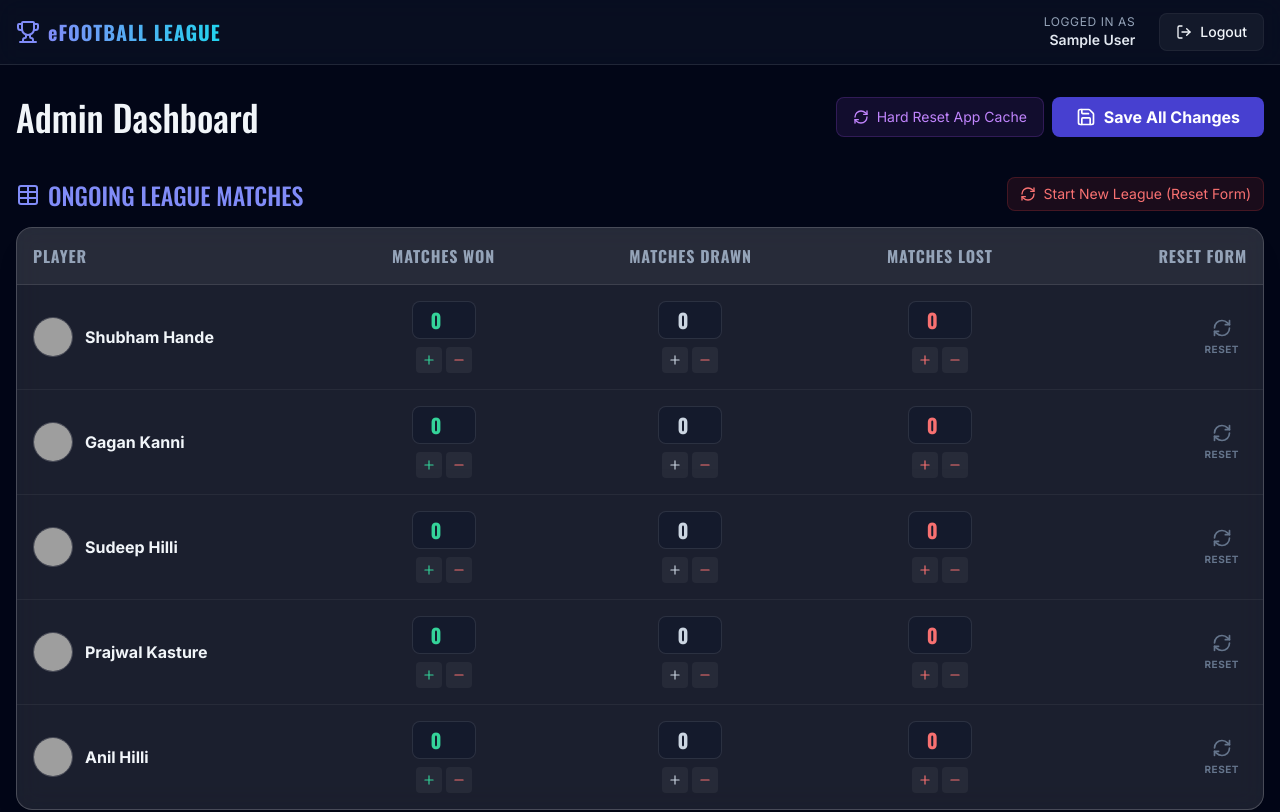
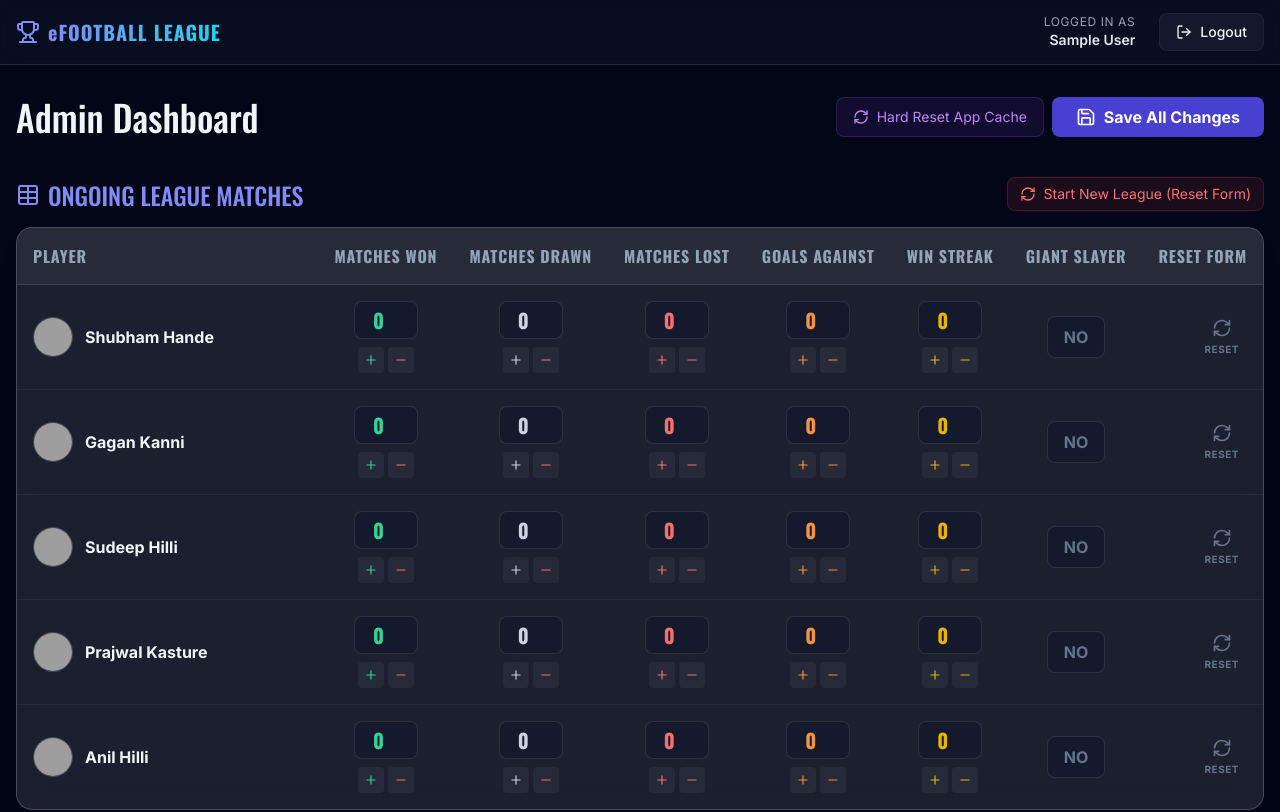
Before and after one commit to gagankanni1719-ui/efootball_league, a React (Vite) app: page /admin in a window 1280 px wide. Shown: the top 812 px of the page. Built offline with nearby package versions, Linux system fonts and the light colour scheme; no server answers; the database is empty; sample sign-in values are in the browser's storage; grey boxes are pictures that could not be loaded.

Commit message:
feat: add win streak, goals against, and giant slayer tracking to player schema and admin dashboard

```diff
--- a/index.html
+++ b/index.html
@@ -4,6 +4,7 @@
     <meta charset="UTF-8" />
     <meta name="viewport" content="width=device-width, initial-scale=1.0" />
     <title>eFootball Mini League</title>
+    <link rel="icon" type="image/png" href="/favicon.png" />
     <link href="https://fonts.googleapis.com/css2?family=Inter:wght@400;500;600;700;800&family=Oswald:wght@500;600;700&display=swap" rel="stylesheet" />
   </head>
   <body class="bg-slate-950 text-white min-h-screen">
--- a/src/components/PlayerCard.jsx
+++ b/src/components/PlayerCard.jsx
@@ -10,6 +10,11 @@ const PlayerCard = ({ player, isCurrentUser, isTopScorer, isLeagueLeader }) => {
   const [newFlag, setNewFlag] = useState(player.flag || '🌍');
 
   const isEpic = player.goals >= 10;
+
+  const played = (player.matchesWon || 0) + (player.matchesDrawn || 0) + (player.matchesLost || 0);
+  const isOnFire = (player.winStreak || 0) >= 3;
+  const isBrickWall = played >= 3 && (player.goalsAgainst || 0) === 0;
+  const isGiantSlayer = player.giantSlayer === true;
 
   const handleSaveProfile = () => {
     if (newPfpUrl.trim() !== '') {
@@ -40,7 +45,7 @@ const PlayerCard = ({ player, isCurrentUser, isTopScorer, isLeagueLeader }) => {
           !isEpic && !isTopScorer && isLeagueLeader && "bg-gradient-to-br from-yellow-500 via-yellow-800 to-slate-900",
           !isEpic && !isTopScorer && !isLeagueLeader && "bg-gradient-to-br from-indigo-900 via-slate-800 to-slate-950"
         )}
-        style={isEpic ? { backgroundImage: "url('/epic-bg.png')" } : {}}
+        style={isEpic ? { backgroundImage: "url('/epic-10-goals.jpg')" } : {}}
       />
 
       {/* Glossy Overlay & Epic FX */}
@@ -54,7 +59,7 @@ const PlayerCard = ({ player, isCurrentUser, isTopScorer, isLeagueLeader }) => {
         className={clsx(
           "relative p-6 flex flex-col items-center h-full z-10 bg-transparent border-none",
           !isEpic && "glassmorphism",
-          isEpic && "bg-black/10"
+          isEpic && "bg-black/20 backdrop-blur-sm border border-white/20 rounded-2xl"
         )}
       >
 
@@ -146,24 +151,45 @@ const PlayerCard = ({ player, isCurrentUser, isTopScorer, isLeagueLeader }) => {
           </div>
         )}
 
-        <h3 className="flex items-center justify-center gap-2 font-oswald text-2xl font-bold uppercase tracking-wide mb-6">
+        <h3 className="flex items-center justify-center gap-2 font-oswald text-2xl font-bold uppercase tracking-wide mb-4">
           <span className="text-2xl" title="Player Nationality">{player.flag || '🌍'}</span>
           <span className="text-transparent bg-clip-text bg-gradient-to-b from-white to-slate-400 line-clamp-1">{player.name}</span>
         </h3>
 
+        {/* Achievement Badges */}
+        {(isOnFire || isBrickWall || isGiantSlayer) && (
+          <div className="flex flex-wrap justify-center gap-2 mb-4 w-full px-2">
+            {isOnFire && (
+              <span className="inline-flex flex-1 whitespace-nowrap items-center justify-center gap-1 text-[10px] font-bold px-2 py-1 bg-gradient-to-r from-orange-500 to-red-500 text-white rounded shadow-lg border border-red-400/50" title="On Fire (3+ Win Streak)">
+                🔥 On Fire
+              </span>
+            )}
+            {isBrickWall && (
+              <span className="inline-flex flex-1 whitespace-nowrap items-center justify-center gap-1 text-[10px] font-bold px-2 py-1 bg-gradient-to-r from-slate-500 to-slate-700 text-white rounded shadow-lg border border-slate-400/50" title="Brick Wall (0 Goals Conceded in 3+ Games)">
+                🛡️ Brick Wall
+              </span>
+            )}
+            {isGiantSlayer && (
+              <span className="inline-flex flex-1 whitespace-nowrap items-center justify-center gap-1 text-[10px] font-bold px-2 py-1 bg-gradient-to-r from-purple-500 to-indigo-500 text-white rounded shadow-lg border border-purple-400/50" title="Giant Slayer (Beat #1 Ranked Player)">
+                🗡️ Giant Slayer
+              </span>
+            )}
+          </div>
+        )}
+
         {/* Stats Grid */}
         <div className="w-full grid grid-cols-3 gap-2 mt-auto">
-          <div className="flex flex-col items-center p-2 rounded-xl bg-white/5 border border-white/5 group-hover:bg-white/10 transition-colors">
+          <div className="flex flex-col items-center p-2 rounded-xl bg-white/20 border border-white/20 backdrop-blur-md group-hover:bg-white/30 transition-colors">
             <Star className="w-4 h-4 text-indigo-400 mb-1" />
             <span className="text-xl font-bold font-oswald">{(player.matchesWon || 0) * 3 + (player.matchesDrawn || 0)}</span>
             <span className="text-[9px] text-slate-400 uppercase tracking-widest">Pts</span>
           </div>
-          <div className="flex flex-col items-center p-2 rounded-xl bg-white/5 border border-white/5 group-hover:bg-white/10 transition-colors">
+          <div className="flex flex-col items-center p-2 rounded-xl bg-white/20 border border-white/20 backdrop-blur-md group-hover:bg-white/30 transition-colors">
             <Goal className="w-4 h-4 text-emerald-400 mb-1" />
             <span className="text-xl font-bold font-oswald">{player.goals}</span>
             <span className="text-[9px] text-slate-400 uppercase tracking-widest">Goals</span>
           </div>
-          <div className="flex flex-col items-center p-2 rounded-xl bg-white/5 border border-white/5 group-hover:bg-white/10 transition-colors">
+          <div className="flex flex-col items-center p-2 rounded-xl bg-white/20 border border-white/20 backdrop-blur-md group-hover:bg-white/30 transition-colors">
             <Trophy className="w-4 h-4 text-yellow-400 mb-1" />
             <span className="text-xl font-bold font-oswald">{player.leaguesWon}</span>
             <span className="text-[9px] text-slate-400 uppercase tracking-widest">Leagues</span>
--- a/src/context/LeagueContext.jsx
+++ b/src/context/LeagueContext.jsx
@@ -6,11 +6,11 @@ const LeagueContext = createContext();
 export const useLeague = () => useContext(LeagueContext);
 
 const initialPlayers = [
-  { id: '1', username: 'Shubham Hande', password: 'password', name: 'Shubham Hande', goals: 0, leaguesWon: 0, matchesWon: 0, matchesLost: 0, matchesDrawn: 0, flag: '🌍' },
-  { id: '2', username: 'Gagan Kanni', password: 'password', name: 'Gagan Kanni', goals: 0, leaguesWon: 0, matchesWon: 0, matchesLost: 0, matchesDrawn: 0, flag: '🌍' },
-  { id: '3', username: 'Sudeep Hilli', password: 'password', name: 'Sudeep Hilli', goals: 0, leaguesWon: 0, matchesWon: 0, matchesLost: 0, matchesDrawn: 0, flag: '🌍' },
-  { id: '4', username: 'Prajwal Kasture', password: 'password', name: 'Prajwal Kasture', goals: 0, leaguesWon: 0, matchesWon: 0, matchesLost: 0, matchesDrawn: 0, flag: '🌍' },
-  { id: '5', username: 'Anil Hilli', password: 'password', name: 'Anil Hilli', goals: 0, leaguesWon: 0, matchesWon: 0, matchesLost: 0, matchesDrawn: 0, flag: '🌍' },
+  { id: '1', username: 'Shubham Hande', password: 'password', name: 'Shubham Hande', goals: 0, leaguesWon: 0, matchesWon: 0, matchesLost: 0, matchesDrawn: 0, winStreak: 0, goalsAgainst: 0, giantSlayer: false, flag: '🌍' },
+  { id: '2', username: 'Gagan Kanni', password: 'password', name: 'Gagan Kanni', goals: 0, leaguesWon: 0, matchesWon: 0, matchesLost: 0, matchesDrawn: 0, winStreak: 0, goalsAgainst: 0, giantSlayer: false, flag: '🌍' },
+  { id: '3', username: 'Sudeep Hilli', password: 'password', name: 'Sudeep Hilli', goals: 0, leaguesWon: 0, matchesWon: 0, matchesLost: 0, matchesDrawn: 0, winStreak: 0, goalsAgainst: 0, giantSlayer: false, flag: '🌍' },
+  { id: '4', username: 'Prajwal Kasture', password: 'password', name: 'Prajwal Kasture', goals: 0, leaguesWon: 0, matchesWon: 0, matchesLost: 0, matchesDrawn: 0, winStreak: 0, goalsAgainst: 0, giantSlayer: false, flag: '🌍' },
+  { id: '5', username: 'Anil Hilli', password: 'password', name: 'Anil Hilli', goals: 0, leaguesWon: 0, matchesWon: 0, matchesLost: 0, matchesDrawn: 0, winStreak: 0, goalsAgainst: 0, giantSlayer: false, flag: '🌍' },
 ].map(p => ({
   ...p,
   image: `https://ui-avatars.com/api/?name=${encodeURIComponent(p.name)}&background=1e293b&color=fff&size=150`
@@ -99,26 +99,26 @@ export const LeagueProvider = ({ children }) => {
   };
 
   const resetStats = async (id) => {
-    setPlayers(players.map(p => p.id === id ? { ...p, goals: 0, leaguesWon: 0, matchesWon: 0, matchesLost: 0, matchesDrawn: 0 } : p));
-    await supabase.from('players').update({ goals: 0, leaguesWon: 0, matchesWon: 0, matchesLost: 0, matchesDrawn: 0 }).eq('id', id);
+    setPlayers(players.map(p => p.id === id ? { ...p, goals: 0, leaguesWon: 0, matchesWon: 0, matchesLost: 0, matchesDrawn: 0, winStreak: 0, goalsAgainst: 0, giantSlayer: false } : p));
+    await supabase.from('players').update({ goals: 0, leaguesWon: 0, matchesWon: 0, matchesLost: 0, matchesDrawn: 0, winStreak: 0, goalsAgainst: 0, giantSlayer: false }).eq('id', id);
   };
 
   const resetAllStats = async () => {
-    setPlayers(players.map(p => ({ ...p, goals: 0, leaguesWon: 0, matchesWon: 0, matchesLost: 0, matchesDrawn: 0 })));
+    setPlayers(players.map(p => ({ ...p, goals: 0, leaguesWon: 0, matchesWon: 0, matchesLost: 0, matchesDrawn: 0, winStreak: 0, goalsAgainst: 0, giantSlayer: false })));
     for (const p of players) {
-      await supabase.from('players').update({ goals: 0, leaguesWon: 0, matchesWon: 0, matchesLost: 0, matchesDrawn: 0 }).eq('id', p.id);
+      await supabase.from('players').update({ goals: 0, leaguesWon: 0, matchesWon: 0, matchesLost: 0, matchesDrawn: 0, winStreak: 0, goalsAgainst: 0, giantSlayer: false }).eq('id', p.id);
     }
   };
 
   const resetLeagueForm = async (id) => {
-    setPlayers(players.map(p => p.id === id ? { ...p, matchesWon: 0, matchesLost: 0, matchesDrawn: 0 } : p));
-    await supabase.from('players').update({ matchesWon: 0, matchesLost: 0, matchesDrawn: 0 }).eq('id', id);
+    setPlayers(players.map(p => p.id === id ? { ...p, matchesWon: 0, matchesLost: 0, matchesDrawn: 0, winStreak: 0, goalsAgainst: 0, giantSlayer: false } : p));
+    await supabase.from('players').update({ matchesWon: 0, matchesLost: 0, matchesDrawn: 0, winStreak: 0, goalsAgainst: 0, giantSlayer: false }).eq('id', id);
   };
 
   const resetAllLeagueForm = async () => {
-    setPlayers(players.map(p => ({ ...p, matchesWon: 0, matchesLost: 0, matchesDrawn: 0 })));
+    setPlayers(players.map(p => ({ ...p, matchesWon: 0, matchesLost: 0, matchesDrawn: 0, winStreak: 0, goalsAgainst: 0, giantSlayer: false })));
     for (const p of players) {
-      await supabase.from('players').update({ matchesWon: 0, matchesLost: 0, matchesDrawn: 0 }).eq('id', p.id);
+      await supabase.from('players').update({ matchesWon: 0, matchesLost: 0, matchesDrawn: 0, winStreak: 0, goalsAgainst: 0, giantSlayer: false }).eq('id', p.id);
     }
   };
 
@@ -133,7 +133,10 @@ export const LeagueProvider = ({ children }) => {
         leaguesWon: p.leaguesWon,
         matchesWon: p.matchesWon,
         matchesLost: p.matchesLost,
-        matchesDrawn: p.matchesDrawn
+        matchesDrawn: p.matchesDrawn,
+        winStreak: p.winStreak,
+        goalsAgainst: p.goalsAgainst,
+        giantSlayer: p.giantSlayer
       }).eq('id', p.id);
 
       if (error) {
--- a/src/pages/AdminDashboard.jsx
+++ b/src/pages/AdminDashboard.jsx
@@ -89,6 +89,9 @@ const AdminDashboard = () => {
                   <th className="px-4 py-4 font-oswald tracking-wider uppercase text-slate-400 text-center" title="Wins">Matches Won</th>
                   <th className="px-4 py-4 font-oswald tracking-wider uppercase text-slate-400 text-center" title="Draws">Matches Drawn</th>
                   <th className="px-4 py-4 font-oswald tracking-wider uppercase text-slate-400 text-center" title="Losses">Matches Lost</th>
+                  <th className="px-4 py-4 font-oswald tracking-wider uppercase text-slate-400 text-center" title="Goals Conceded">Goals Against</th>
+                  <th className="px-4 py-4 font-oswald tracking-wider uppercase text-slate-400 text-center" title="Current Winning Streak">Win Streak</th>
+                  <th className="px-4 py-4 font-oswald tracking-wider uppercase text-slate-400 text-center" title="Beat the current #1">Giant Slayer</th>
                   <th className="px-4 py-4 font-oswald tracking-wider uppercase text-slate-400 text-right">Reset Form</th>
                 </tr>
               </thead>
@@ -148,6 +151,48 @@ const AdminDashboard = () => {
                           <button onClick={() => handleAdjust(player.id, 'matchesLost', -1)} className="p-1.5 rounded bg-white/5 hover:bg-red-500/20 text-red-400"><Minus size={14} /></button>
                         </div>
                       </div>
+                    </td>
+
+                    <td className="px-4 py-4 text-center">
+                      <div className="flex flex-col items-center gap-2">
+                        <input
+                          type="number"
+                          value={player.goalsAgainst || 0}
+                          onChange={(e) => handleInputChange(player.id, 'goalsAgainst', e.target.value)}
+                          className="w-16 bg-slate-900/50 border border-white/10 rounded-lg px-2 py-1 text-xl font-oswald font-bold text-center text-orange-400 focus:outline-none focus:ring-2 focus:ring-orange-500 transition-all"
+                          min="0"
+                        />
+                        <div className="flex gap-1">
+                          <button onClick={() => handleAdjust(player.id, 'goalsAgainst', 1)} className="p-1.5 rounded bg-white/5 hover:bg-orange-500/20 text-orange-400"><Plus size={14} /></button>
+                          <button onClick={() => handleAdjust(player.id, 'goalsAgainst', -1)} className="p-1.5 rounded bg-white/5 hover:bg-orange-500/20 text-orange-400"><Minus size={14} /></button>
+                        </div>
+                      </div>
+                    </td>
+
+                    <td className="px-4 py-4 text-center">
+                      <div className="flex flex-col items-center gap-2">
+                        <input
+                          type="number"
+                          value={player.winStreak || 0}
+                          onChange={(e) => handleInputChange(player.id, 'winStreak', e.target.value)}
+                          className="w-16 bg-slate-900/50 border border-white/10 rounded-lg px-2 py-1 text-xl font-oswald font-bold text-center text-yellow-500 focus:outline-none focus:ring-2 focus:ring-yellow-500 transition-all"
+                          min="0"
+                        />
+                        <div className="flex gap-1">
+                          <button onClick={() => handleAdjust(player.id, 'winStreak', 1)} className="p-1.5 rounded bg-white/5 hover:bg-yellow-500/20 text-yellow-500"><Plus size={14} /></button>
+                          <button onClick={() => handleAdjust(player.id, 'winStreak', -1)} className="p-1.5 rounded bg-white/5 hover:bg-yellow-500/20 text-yellow-500"><Minus size={14} /></button>
+                        </div>
+                      </div>
+                    </td>
+
+                    <td className="px-4 py-4 text-center">
+                      <button
+                        onClick={() => setDraftPlayers(current => current.map(p => p.id === player.id ? { ...p, giantSlayer: !p.giantSlayer } : p))}
+                        className={`px-4 py-2 rounded-lg font-bold transition-all border ${player.giantSlayer ? 'bg-indigo-500/20 text-indigo-400 border-indigo-500 shadow-[0_0_10px_rgba(99,102,241,0.3)]' : 'bg-slate-900/50 text-slate-500 border-white/10 hover:text-white'}`}
+                        title="Toggle Giant Slayer status"
+                      >
+                        {player.giantSlayer ? 'YES' : 'NO'}
+                      </button>
                     </td>
 
                     <td className="px-4 py-4 text-right">
```
Also changed, not shown: src/components/Leaderboard.jsx (+15 -4 lines), 1 other file (tests, documents, lock files or other folders).
